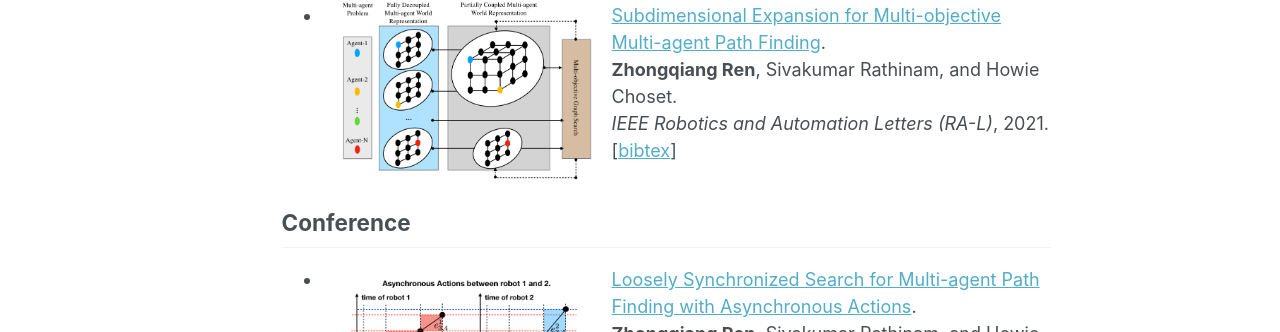
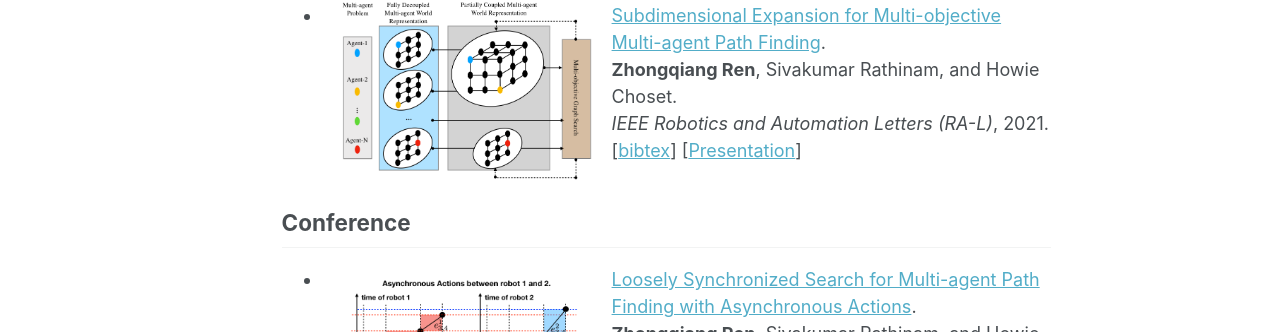
Before and after one commit to wonderren/wonderren.github.io, a Jekyll site: the page built from _pages/about.md, in a window 1280 px wide. Shown: the part 905-1237 px from the top of the page. Built offline with Jekyll 4.4.1, drawn with Linux system fonts in a browser that asks for light colours.

Commit message:
add youtube video link to MOM*

```diff
--- a/_pages/about.md
+++ b/_pages/about.md
@@ -58,6 +58,7 @@ Journal
 	**Zhongqiang Ren**, Sivakumar Rathinam, and Howie Choset.\
 	<i>IEEE Robotics and Automation Letters (RA-L)</i>, 2021.\
 	[<a href="javascript:void(0)" onclick="(function(target, id) { if ($('#' + id).css('display') == 'block') { $('#' + id).hide('fast'); $(target).text('bibtex') } else { $('#' + id).show('fast'); $(target).text('bibtex') } })(this, 'bibtex-ren21-MOMstar');">bibtex</a>]
+[[Presentation](https://youtu.be/pfeBNvOqzvE)]
 <div id="bibtex-ren21-MOMstar" style="display:none">
 <pre>@ARTICLE{ren21momstar,
   author={Ren, Zhongqiang and Rathinam, Sivakumar and Choset, Howie},
```
